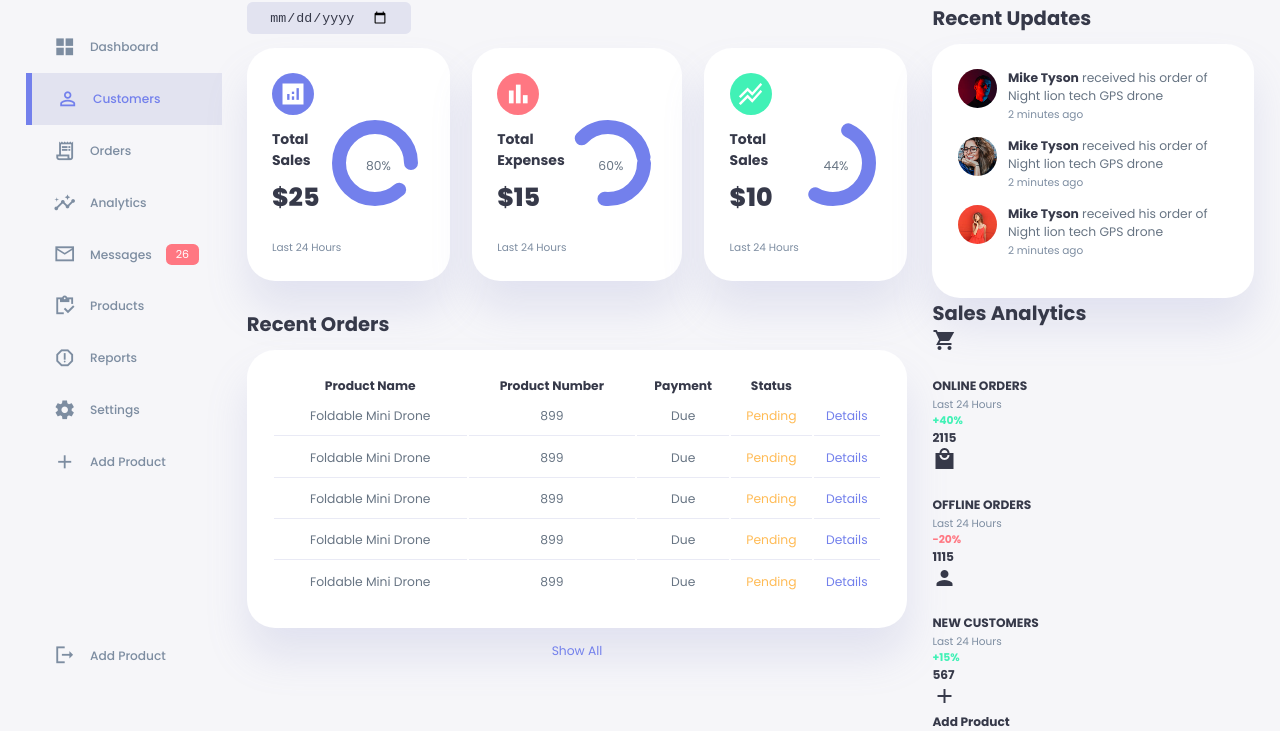
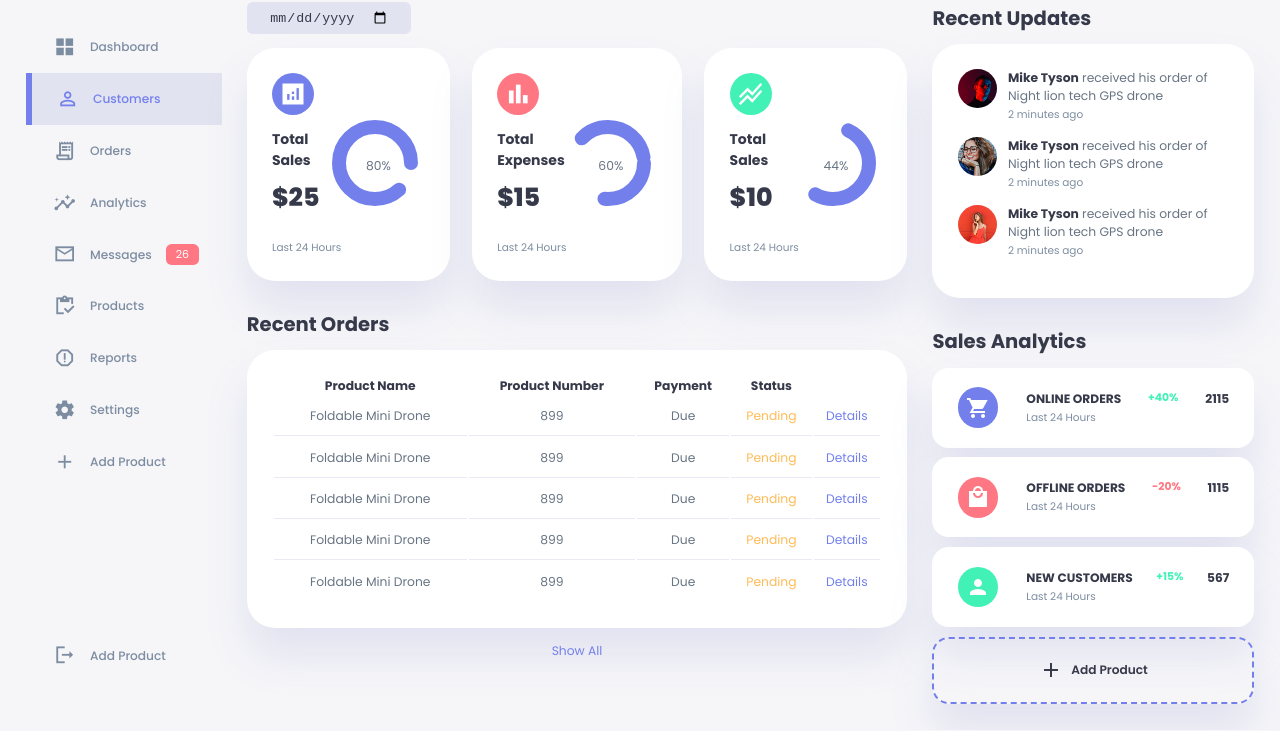
Before and after one commit to Lelabeshidze/admin-dashboard, a plain HTML site: page index.html in a window 1280 px wide. Shown: the part 70-801 px from the top of the page. Drawn offline with Linux system fonts and the light colour scheme.

Commit message:
styles for info elements

```diff
--- a/style.css
+++ b/style.css
@@ -387,3 +387,59 @@ main .recent-orders a {
   gap: 1rem;
   margin-bottom: 1rem;
 }
+/* =====Sales Analytics=== */
+.right .sales-analytics {
+  margin-top: 2rem;
+}
+.right .sales-analytics h2 {
+  margin-bottom: 0.8rem;
+}
+.right .sales-analytics .item {
+  background: var(--color-white);
+  display: flex;
+  align-items: center;
+  gap: 2rem;
+  margin-bottom: 0.7rem;
+  padding: 1.4rem var(--card-padding);
+  border-radius: var(--border-radius-3);
+  box-shadow: var(--box-shadow);
+  transition: all 300ms ease;
+}
+.right .sales-analytics .item:hover {
+  box-shadow: none;
+}
+.right .sales-analytics .item .right {
+  display: flex;
+  justify-content: space-between;
+  align-items: start;
+  margin: 0;
+  width: 100%;
+}
+.right .sales-analytics .item .icon {
+  padding: 0.6rem;
+  color: var(--color-white);
+  border-radius: 50%;
+  background: var(--color-primary);
+  display: flex;
+}
+.right .sales-analytics .item.offline .icon {
+  background: var(--color-danger);
+}
+.right .sales-analytics .item.customers .icon {
+  background: var(--color-success);
+}
+.right .sales-analytics .add-product {
+  background: transparent;
+  border: 2px dashed var(--color-primary);
+  display: flex;
+  align-items: center;
+  justify-content: center;
+}
+.right .sales-analytics .add-product div {
+  display: flex;
+  align-items: center;
+  gap: 0.6rem;
+}
+.right .sales-analytics .add-product div h3 {
+  font-weight: 600;
+}
```
